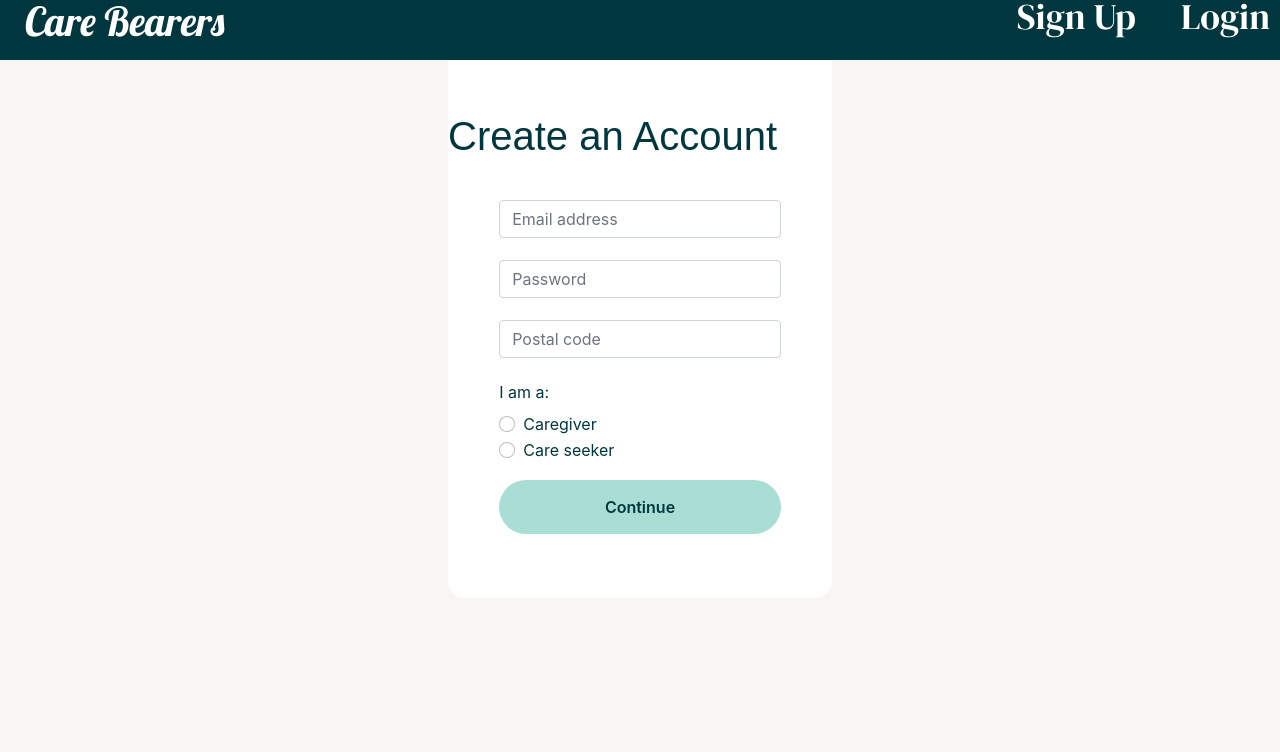
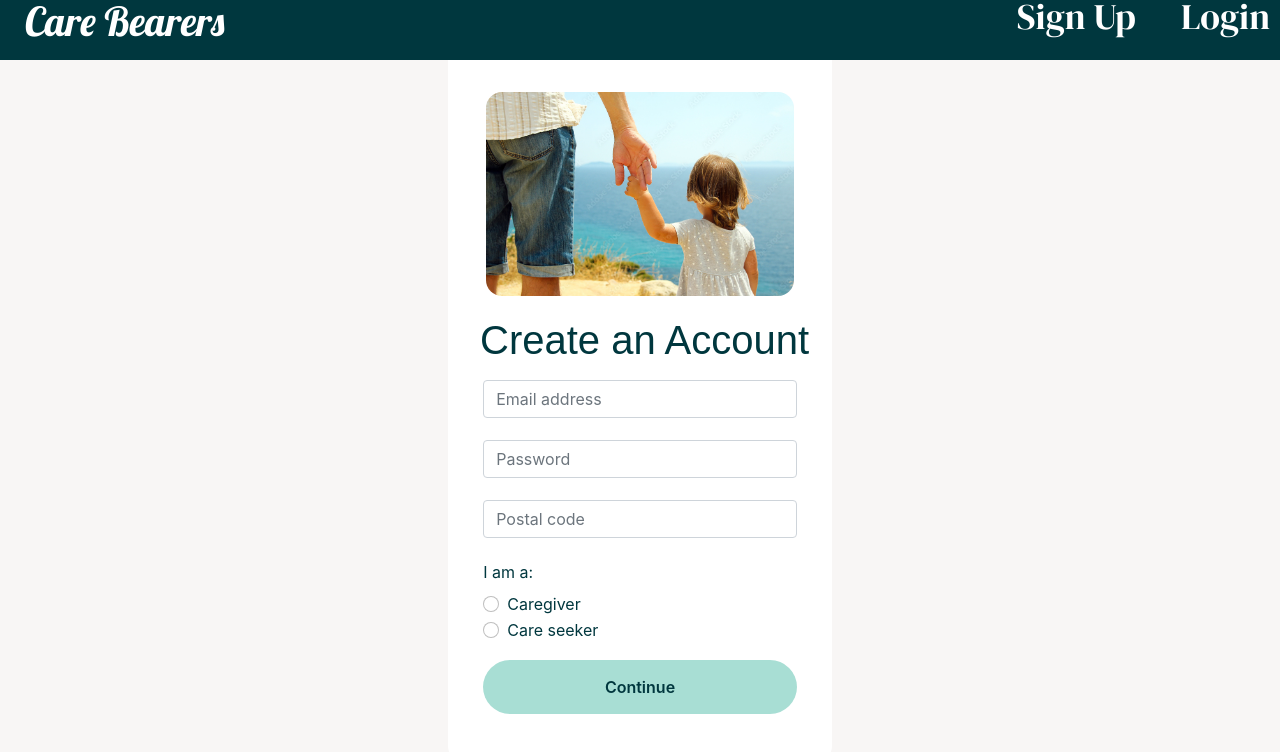
Before and after one commit to karilyn/CareBearers, a React (Create React App) app in the folder frontend/: page /auth/1 in a window 1280 px wide. Shown: the top 752 px of the page. Built offline with nearby package versions, Linux system fonts and the light colour scheme.

Commit message:
Style auth forms with images

```diff
--- a/frontend/src/pages/Auth.jsx
+++ b/frontend/src/pages/Auth.jsx
@@ -4,6 +4,7 @@ import { useAppState } from '../AppState.jsx';
 import NavigationBar from '../components/NavigationBar/NavigationBar.jsx';
 import './Auth.scss';
 import two from '../assets/two.jpeg';
+import hands from '../assets/hands.jpg';
 
 const Auth = (props) => {
   const { form } = useParams();
@@ -86,7 +87,7 @@ const Auth = (props) => {
         {type === 'login' ? (
           <>
             <div id='auth-container'>
-              <img className="auth-container__img" src={two} alt='children_playing' />
+              <img className="auth-container__img" src={two} alt='woman_walking_with_child' />
               <h1 className='auth__header'>Login</h1>
               <form className='auth-form-container' onSubmit={handleSubmit}>
                 <div className='form-outline mb-4'>
@@ -141,6 +142,7 @@ const Auth = (props) => {
         ) : (
           <>
             <div id='auth-container'>
+            <img className="auth-container__img" src={hands} alt='man_holding_hands_with_child' />
               <h1 className='auth__header'>Create an Account</h1>
               <form className='auth-form-container' onSubmit={handleSubmit}>
                 <div className='form-outline mb-4'>
--- a/frontend/src/pages/Auth.scss
+++ b/frontend/src/pages/Auth.scss
@@ -14,20 +14,18 @@
   border-bottom-right-radius: 1em;
 }
 
-// Make the image  80% of the container
 .auth-container__img {
-  width: 85%;
+  width: 80%;
   border-radius: 1em;
 }
 
 .auth-form-container {
   width: 90%;
   display: flex;
-  // justify-content: center;
-  // align-items: start;
   flex-direction: column;
-  padding: 2em;
+  padding: 1em;
   border-radius: 1em;
+  padding-top: 0.5em;
 }
 
 .form-control {
@@ -42,9 +40,9 @@
 h1.auth__header {
   font-family: $font-p;
   color: $dark-green-color;
-  padding-left: none;
-  align-self: start;
+  align-self: flex-start;
   padding-top: .5em;
+  padding-left: .8em;
 }
 
 .form-outline.mb-4 {
```
